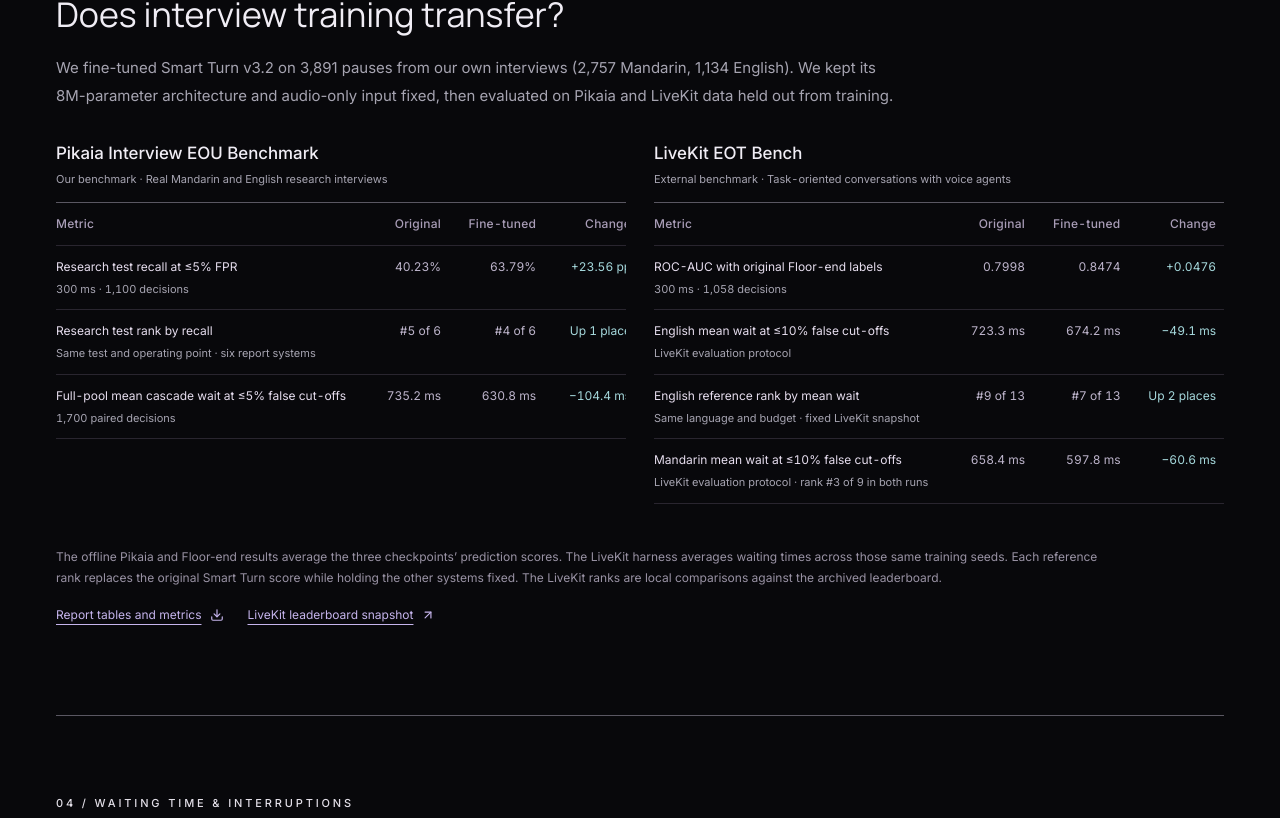
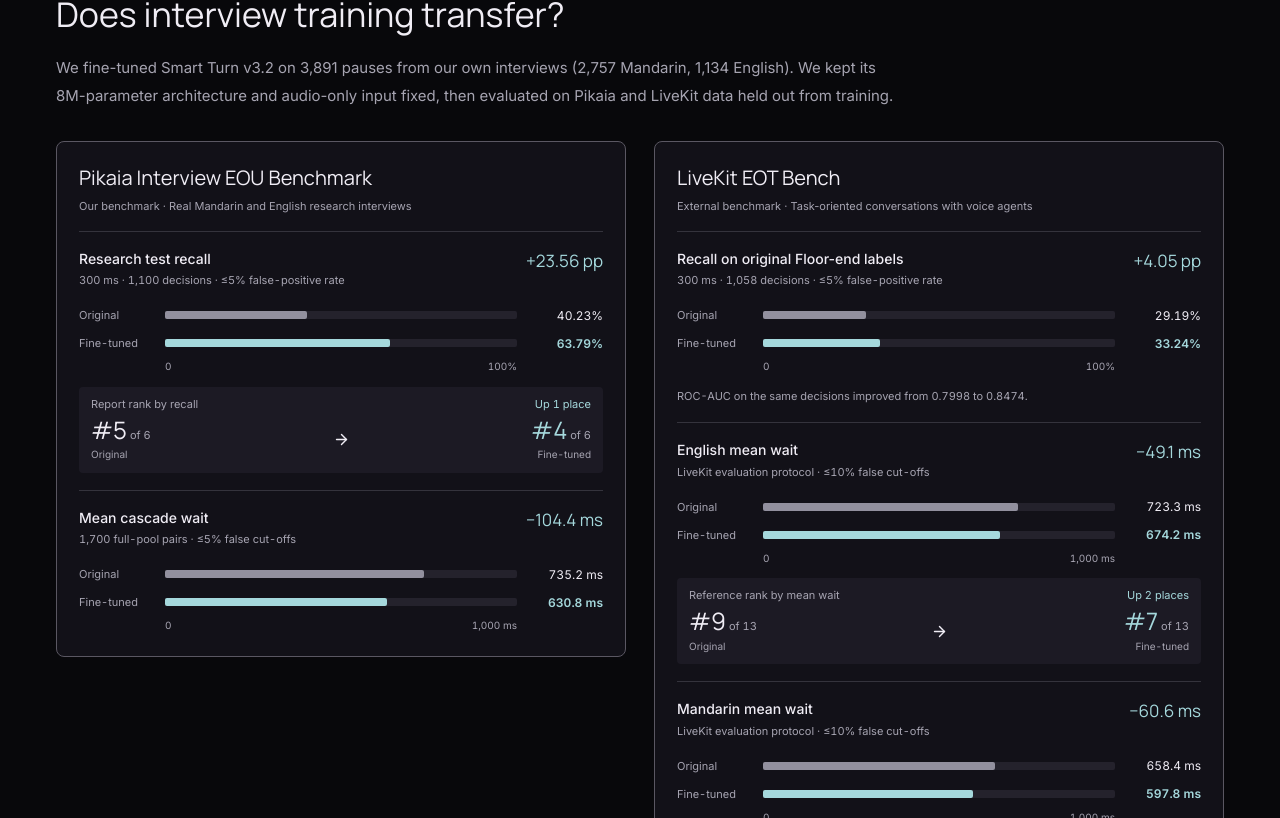
Before and after one commit to Pikaia-AI/interview-eou-report, a Next.js app: page /v2 in a window 1280 px wide. Shown: the part 4982-5800 px from the top of the page. Built offline with nearby package versions, Linux system fonts and the light colour scheme.

Commit message:
feat: visualize Smart Turn transfer gains

```diff
--- a/app/report-v2.css
+++ b/app/report-v2.css
@@ -34,15 +34,35 @@
 .report-v2 .result-note{max-width:940px}
 .report-v2 .v2-transfer{margin-top:44px;padding-top:32px;border-top:1px solid var(--line)}
 .report-v2 .v2-transfer h3{font-size:clamp(24px,3vw,34px);margin-bottom:12px}
-.report-v2 .v2-transfer-grid{display:grid;grid-template-columns:repeat(2,minmax(0,1fr));gap:28px}
-.report-v2 .v2-transfer-grid table{min-width:0;width:100%;line-height:1.5}
-.report-v2 .v2-transfer-grid caption{text-align:left;padding:0 0 14px;border-bottom:1px solid var(--strong-line)}
-.report-v2 .v2-transfer-grid caption strong{display:block;color:var(--text);font-size:17px;font-weight:500}
-.report-v2 .v2-transfer-grid caption span,.report-v2 .v2-transfer-grid th small{display:block;color:var(--muted);font-size:11px;margin-top:5px}
-.report-v2 .v2-transfer-grid th,.report-v2 .v2-transfer-grid td{padding:12px 8px;font-size:12px;vertical-align:top}
-.report-v2 .v2-transfer-grid th:first-child{padding-left:0}
-.report-v2 .v2-transfer-grid th:not(:first-child),.report-v2 .v2-transfer-grid td{text-align:right;white-space:nowrap;font-variant-numeric:tabular-nums}
-.report-v2 .v2-transfer-grid td:last-child{color:var(--cyan);white-space:normal}
+.report-v2 .v2-transfer-grid{display:grid;grid-template-columns:repeat(2,minmax(0,1fr));gap:28px;align-items:start}
+.report-v2 .v2-transfer-figure{margin:0;min-width:0;padding:22px;border:1px solid var(--strong-line);border-radius:8px;background:#121118}
+.report-v2 .v2-transfer-figure figcaption{padding-bottom:16px}
+.report-v2 .v2-transfer-figure h4{font:500 20px/1.35 var(--display);margin:0 0 6px}
+.report-v2 .v2-transfer-figure figcaption p,.report-v2 .v2-transfer-metric-heading p,.report-v2 .v2-transfer-metric-note{color:var(--muted);font-size:11px;line-height:1.65}
+.report-v2 .v2-transfer-metric{--variant-width:76px;--value-width:76px;--bar-gap:10px;padding:17px 0;border-top:1px solid var(--line);font-variant-numeric:tabular-nums}
+.report-v2 .v2-transfer-metric:last-child{padding-bottom:0}
+.report-v2 .v2-transfer-metric-heading{display:flex;align-items:flex-start;justify-content:space-between;gap:10px;margin-bottom:12px}
+.report-v2 .v2-transfer-metric-heading h5{font:500 14px/1.4 var(--body);margin:0 0 3px}
+.report-v2 .v2-transfer-metric-heading strong{font:500 17px/1.4 var(--display);color:var(--cyan);white-space:nowrap}
+.report-v2 .v2-transfer-bars{margin:0}
+.report-v2 .v2-transfer-bar{display:grid;grid-template-columns:var(--variant-width) minmax(0,1fr);align-items:center;gap:var(--bar-gap);min-height:28px}
+.report-v2 .v2-transfer-bar dt{font-size:11px;color:var(--muted)}
+.report-v2 .v2-transfer-bar dd{display:grid;grid-template-columns:minmax(0,1fr) var(--value-width);align-items:center;gap:var(--bar-gap);margin:0}
+.report-v2 .v2-transfer-track{display:block;height:8px;border-radius:2px;background:#24222c}
+.report-v2 .v2-transfer-track i{display:block;height:100%;background:#92909e;border-radius:inherit}
+.report-v2 .v2-transfer-bar:nth-child(2) .v2-transfer-track i{background:var(--cyan)}
+.report-v2 .v2-transfer-value{font-size:12px;text-align:right;white-space:nowrap}
+.report-v2 .v2-transfer-bar:nth-child(2) .v2-transfer-value{color:var(--cyan);font-weight:600}
+.report-v2 .v2-transfer-axis{display:flex;justify-content:space-between;gap:4px;margin:1px calc(var(--value-width) + var(--bar-gap)) 0 calc(var(--variant-width) + var(--bar-gap));color:var(--muted);font-size:10px}
+.report-v2 .v2-transfer-rank{margin-top:12px;padding:8px 12px 10px;background:#1c1a24;border-radius:4px}
+.report-v2 .v2-transfer-rank-label,.report-v2 .v2-transfer-rank-flow{display:flex;align-items:center;justify-content:space-between;gap:8px}
+.report-v2 .v2-transfer-rank-label{font-size:11px;color:var(--muted);margin-bottom:4px}
+.report-v2 .v2-transfer-rank-label span:last-child,.report-v2 .v2-transfer-rank-flow span:last-child b{color:var(--cyan)}
+.report-v2 .v2-transfer-rank-flow>span{width:40%;font-size:11px;color:var(--muted)}
+.report-v2 .v2-transfer-rank-flow>span:last-child{text-align:right}
+.report-v2 .v2-transfer-rank-flow b{font:500 24px/1.1 var(--display);color:var(--text)}
+.report-v2 .v2-transfer-rank-flow small{display:block;font-size:10px;margin-top:2px}
+.report-v2 .v2-transfer-metric-note{margin-top:12px}
 .report-v2 .v2-transfer .v2-inline-links{margin-top:5px}
 .report-v2 .frontier-budget-controls{grid-template-columns:170px minmax(0,1fr);gap:32px}
 .report-v2 .native-research-figure{padding-top:0}
@@ -72,7 +92,7 @@
  .report-v2 .frontier-panels{grid-template-columns:repeat(3,minmax(0,1fr));gap:26px}
  .report-v2 .frontier-panel figcaption{min-height:142px}
 }
-@media(max-width:1000px){.report-v2 .v2-transfer-grid{grid-template-columns:1fr}}
+@media(max-width:850px){.report-v2 .v2-transfer-grid{grid-template-columns:1fr;gap:14px}}
 @media(max-width:950px){.report-v2 .v2-section-lead{gap:30px}.report-v2 .v2-data-roles article{grid-template-columns:1fr 115px 1.3fr;gap:20px}.report-v2 .frontier-panel figcaption{min-height:0}.report-v2 .v2-models h3{font-size:20px}.report-v2 .v2-models h3+p{min-height:100px}}
 @media(max-width:760px){
  .report-v2 .report-section{padding-block:52px}
@@ -102,8 +122,9 @@
  .report-v2 .v2-chart-source p{font-size:10px}
  .report-v2 .v2-chart-source>a{margin-top:8px}
  .report-v2 .result-panel>h3{font-size:26px}
- .report-v2 .v2-transfer-grid th,.report-v2 .v2-transfer-grid td{padding-inline:5px;font-size:11px}
- .report-v2 .v2-transfer-grid th small,.report-v2 .v2-transfer-grid caption span{font-size:10px}
+ .report-v2 .v2-transfer-figure{padding:14px}
+ .report-v2 .v2-transfer-metric{--variant-width:58px;--value-width:58px;--bar-gap:6px}
+ .report-v2 .v2-transfer-metric-heading strong{font-size:15px}
  .report-v2 .context-ablation>.subsection-heading h3{font-size:23px}
  .report-v2 .v2-limits{grid-template-columns:1fr;gap:18px;margin:24px 0 28px}
  .report-v2 .v2-limits p{padding-top:14px}
--- a/app/v2/smart-turn-transfer.tsx
+++ b/app/v2/smart-turn-transfer.tsx
@@ -1,26 +1,106 @@
-import { ArrowUpRight, Download } from 'lucide-react';
+import { ArrowRight, ArrowUpRight, Download } from 'lucide-react';
 
-const results = [
+type Metric = {
+  title: string;
+  scope: string;
+  unit: '%' | 'ms';
+  original: number;
+  fineTuned: number;
+  rank?: { title: string; original: number; fineTuned: number; systems: number };
+  note?: string;
+};
+
+const results: { dataset: string; scope: string; metrics: Metric[] }[] = [
   {
     dataset: 'Pikaia Interview EOU Benchmark',
     scope: 'Our benchmark · Real Mandarin and English research interviews',
-    rows: [
-      ['Research test recall at ≤5% FPR', '300 ms · 1,100 decisions', '40.23%', '63.79%', '+23.56 pp'],
-      ['Research test rank by recall', 'Same test and operating point · six report systems', '#5 of 6', '#4 of 6', 'Up 1 place'],
-      ['Full-pool mean cascade wait at ≤5% false cut-offs', '1,700 paired decisions', '735.2 ms', '630.8 ms', '−104.4 ms'],
+    metrics: [
+      {
+        title: 'Research test recall',
+        scope: '300 ms · 1,100 decisions · ≤5% false-positive rate',
+        unit: '%', original: 40.23, fineTuned: 63.79,
+        rank: { title: 'Report rank by recall', original: 5, fineTuned: 4, systems: 6 },
+      },
+      {
+        title: 'Mean cascade wait',
+        scope: '1,700 full-pool pairs · ≤5% false cut-offs',
+        unit: 'ms', original: 735.2, fineTuned: 630.8,
+      },
     ],
   },
   {
     dataset: 'LiveKit EOT Bench',
     scope: 'External benchmark · Task-oriented conversations with voice agents',
-    rows: [
-      ['ROC-AUC with original Floor-end labels', '300 ms · 1,058 decisions', '0.7998', '0.8474', '+0.0476'],
-      ['English mean wait at ≤10% false cut-offs', 'LiveKit evaluation protocol', '723.3 ms', '674.2 ms', '−49.1 ms'],
-      ['English reference rank by mean wait', 'Same language and budget · fixed LiveKit snapshot', '#9 of 13', '#7 of 13', 'Up 2 places'],
-      ['Mandarin mean wait at ≤10% false cut-offs', 'LiveKit evaluation protocol · rank #3 of 9 in both runs', '658.4 ms', '597.8 ms', '−60.6 ms'],
+    metrics: [
+      {
+        title: 'Recall on original Floor-end labels',
+        scope: '300 ms · 1,058 decisions · ≤5% false-positive rate',
+        unit: '%', original: 29.19, fineTuned: 33.24,
+        note: 'ROC-AUC on the same decisions improved from 0.7998 to 0.8474.',
+      },
+      {
+        title: 'English mean wait',
+        scope: 'LiveKit evaluation protocol · ≤10% false cut-offs',
+        unit: 'ms', original: 723.3, fineTuned: 674.2,
+        rank: { title: 'Reference rank by mean wait', original: 9, fineTuned: 7, systems: 13 },
+      },
+      {
+        title: 'Mandarin mean wait',
+        scope: 'LiveKit evaluation protocol · ≤10% false cut-offs',
+        unit: 'ms', original: 658.4, fineTuned: 597.8,
+        rank: { title: 'Reference rank by mean wait', original: 3, fineTuned: 3, systems: 9 },
+      },
     ],
   },
 ];
+
+function TransferMetric({ title, scope, unit, original, fineTuned, rank, note }: Metric) {
+  const isRecall = unit === '%';
+  const axisMax = isRecall ? 100 : 1000;
+  const digits = isRecall ? 2 : 1;
+  const numberUnit = isRecall ? '%' : ' ms';
+  const change = fineTuned - original;
+  const delta = `${change > 0 ? '+' : '−'}${Math.abs(change).toFixed(digits)} ${isRecall ? 'pp' : 'ms'}`;
+  const rankGain = rank ? rank.original - rank.fineTuned : 0;
+
+  return (
+    <div className="v2-transfer-metric">
+      <div className="v2-transfer-metric-heading">
+        <div><h5>{title}</h5><p>{scope}</p></div>
+        <strong>{delta}</strong>
+      </div>
+      <dl className="v2-transfer-bars">
+        {([['Original', original], ['Fine-tuned', fineTuned]] as const).map(([variant, value]) => (
+          <div className="v2-transfer-bar" key={variant}>
+            <dt>{variant}</dt>
+            <dd>
+              <span className="v2-transfer-track" aria-hidden="true">
+                <i style={{ width: `${value / axisMax * 100}%` }}/>
+              </span>
+              <span className="v2-transfer-value">{value.toFixed(digits)}{numberUnit}</span>
+            </dd>
+          </div>
+        ))}
+      </dl>
+      <div className="v2-transfer-axis" aria-hidden="true">
+        <span>0</span><span>{isRecall ? '100%' : '1,000 ms'}</span>
+      </div>
+      {rank && (
+        <div className="v2-transfer-rank">
+          <div className="v2-transfer-rank-label"><span>{rank.title}</span>
+            <span>{rankGain ? `Up ${rankGain} ${rankGain === 1 ? 'place' : 'places'}` : 'Same rank'}</span>
+          </div>
+          <div className="v2-transfer-rank-flow">
+            <span><b>#{rank.original}</b> of {rank.systems}<small>Original</small></span>
+            <ArrowRight size={17} aria-hidden="true"/>
+            <span><b>#{rank.fineTuned}</b> of {rank.systems}<small>Fine-tuned</small></span>
+          </div>
+        </div>
+      )}
+      {note && <p className="v2-transfer-metric-note">{note}</p>}
+    </div>
+  );
+}
 
 export function SmartTurnTransfer() {
   return (
@@ -32,24 +112,15 @@ export function SmartTurnTransfer() {
         audio-only input fixed, then evaluated on Pikaia and LiveKit data held out from training.
       </p>
       <div className="v2-transfer-grid">
-        {results.map(({ dataset, scope, rows }) => (
-          <div className="table-scroll" key={dataset}>
-            <table>
-              <caption><strong>{dataset}</strong><span>{scope}</span></caption>
-              <thead><tr><th scope="col">Metric</th><th scope="col">Original</th><th scope="col">Fine-tuned</th><th scope="col">Change</th></tr></thead>
-              <tbody>
-                {rows.map(([metric, detail, original, adapted, change]) => (
-                  <tr key={metric}>
-                    <th scope="row">{metric}<small>{detail}</small></th>
-                    <td>{original}</td><td>{adapted}</td><td>{change}</td>
-                  </tr>
-                ))}
-              </tbody>
-            </table>
-          </div>
+        {results.map(({ dataset, scope, metrics }) => (
+          <figure className="v2-transfer-figure" key={dataset}>
+            <figcaption><h4>{dataset}</h4><p>{scope}</p></figcaption>
+            {metrics.map(metric => <TransferMetric key={metric.title} {...metric}/>)}
+          </figure>
         ))}
       </div>
       <p className="source-note">
+        Higher recall and shorter waits are better. Ranks use the metric and budget shown above each rank.
         The offline Pikaia and Floor-end results average the three checkpoints’ prediction scores.
         The LiveKit harness averages waiting times across those same training seeds.
         Each reference rank replaces the original Smart Turn score while holding the other systems fixed.
```
